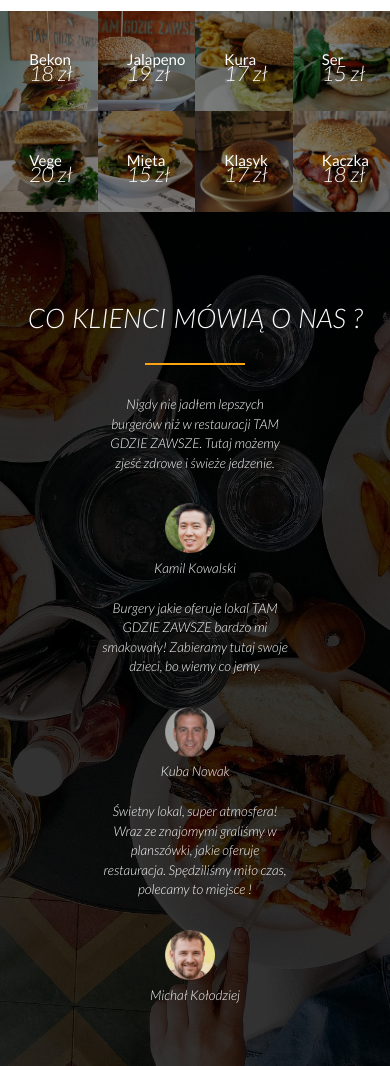
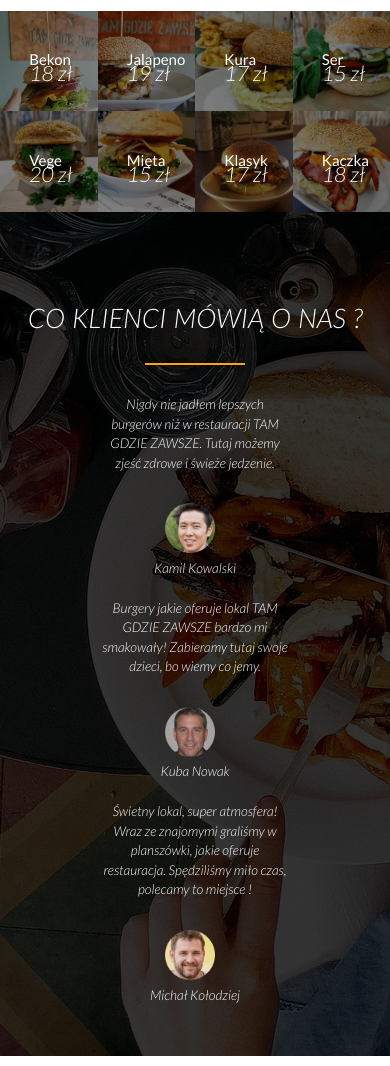
Before and after one commit to matetuh/burger-restaurant, a plain HTML site: page index.html in a window 390 px wide. Shown: the part 2086-3152 px from the top of the page. Drawn offline with nearby package versions, Linux system fonts and the light colour scheme; files whose address does not match are found by name.

Commit message:
updating style.css and queries.css

```diff
--- a/resources/css/queries.css
+++ b/resources/css/queries.css
@@ -150,10 +150,17 @@
 
     header {
         height: 100vh;
+        background-size: auto;
         background-position: bottom;
         background-attachment: initial;
     }
 
+    .section-opinions {
+        height: 100vh;
+        background-size: auto;
+        background-position: bottom;
+        background-attachment: initial;
+    }
 
     .main-nav li a:link,
     .main-nav li a:visited {
--- a/resources/css/style.css
+++ b/resources/css/style.css
@@ -89,7 +89,7 @@ section {
 header {
     background-image: linear-gradient(rgba(0, 0, 0, 0.7), rgba(0, 0, 0, 0.7)), url(img/headerBackground.jpg);
     height: 100vh;
-    background-size: auto;
+    background-size: cover;
     background-position: center;
     background-attachment: fixed;
 }
@@ -361,9 +361,9 @@ blockquote {
 .section-opinions {
     width: 100%;
     background-image: linear-gradient(rgba(0, 0, 0, 0.8),rgba(0, 0, 0, 0.8)), url(img/opinions.jpg);
-    background-attachment: fixed;
     background-size: cover;
     background-position: center;
+    background-attachment: fixed;
     color: #fff;
     font-style: italic;
 }
```
